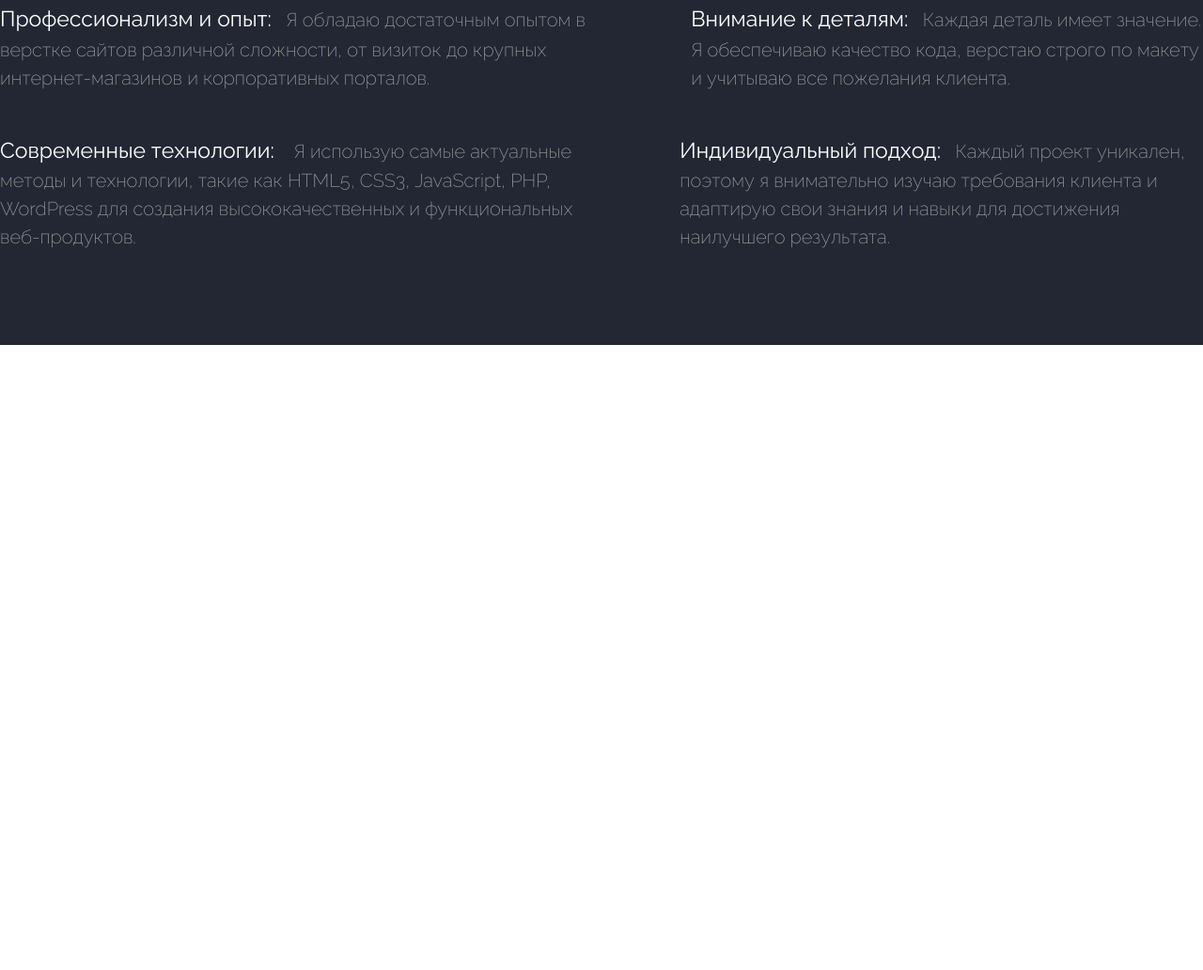
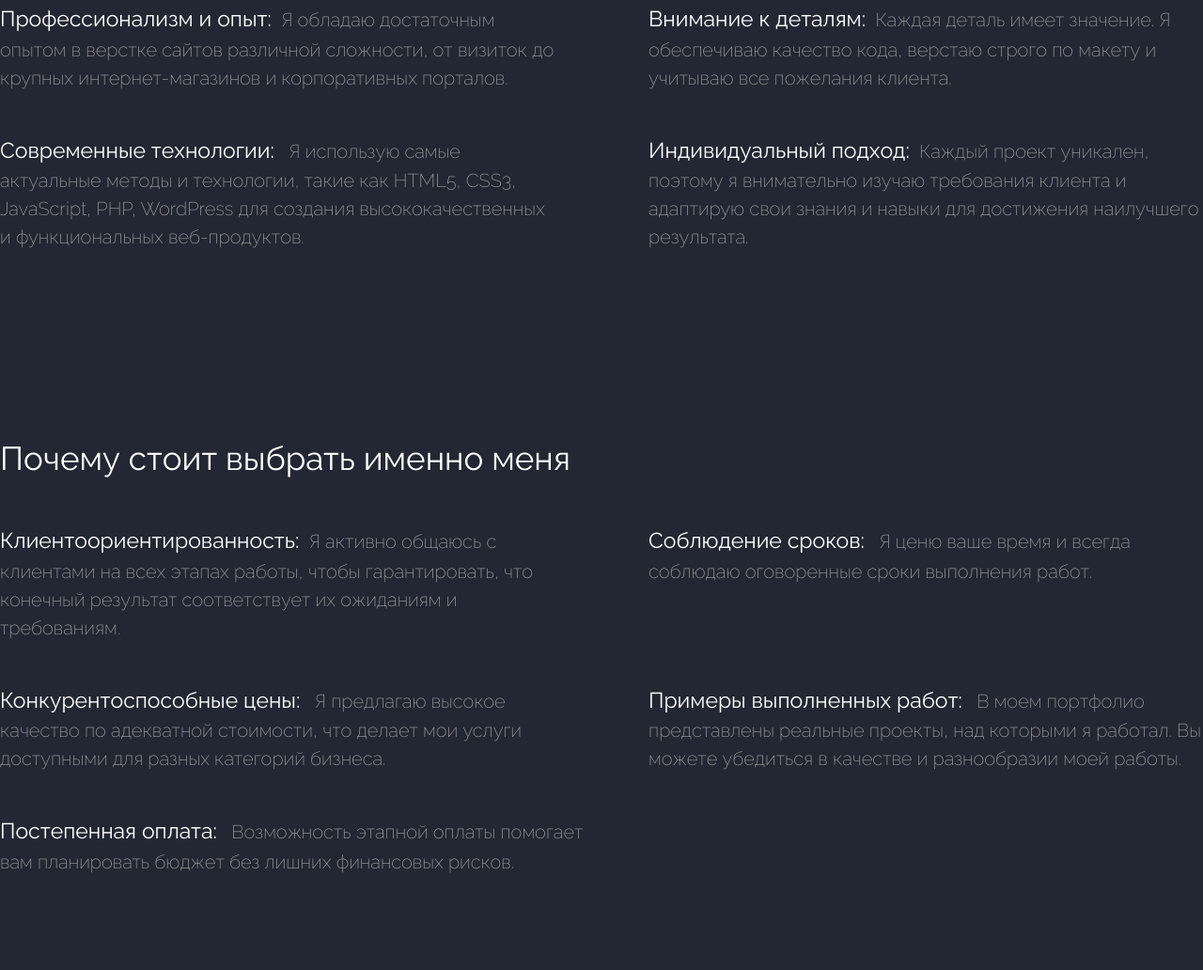
Before and after one commit to Peranidze/mysite.github.io, a plain HTML site: page quality.html in a window 1280 px wide. Shown: the part 1023-2055 px from the top of the page at 94% size. Before the commit the page ends 1390 px from the top, so only its background shows below. Drawn offline with Linux system fonts and the light colour scheme.

Commit message:
new style and html

```diff
--- a/quality.html
+++ b/quality.html
@@ -34,9 +34,9 @@
                             платформах.</p>
                     </div>
                     <div class="block">
-                        <p><span>Кроссбраузерная совместимость:</span> &nbsp;&nbsp;Ваш сайт будет корректно отображаться
+                        <p><span>Кроссбраузерная совместимость:</span> &nbsp;Ваш сайт будет корректно отображаться
                             во всех популярных браузерах, что увеличит его доступность для более широкой аудитории.</p>
-                        <p><span>SEO-оптимизация:</span> &nbsp;&nbsp;Правильная структурированная верстка улучшает
+                        <p><span>SEO-оптимизация:</span> &nbsp;Правильная структурированная верстка улучшает
                             видимость вашего сайта в поисковых системах, что привлекает больше органического трафика.
                         </p>
                     </div>
@@ -46,20 +46,43 @@
                 <h2>Мои достоинства как верстальщика</h2>
                 <div class="block_content">
                     <div class="block">
-                        <p><span>Профессионализм и опыт:</span> &nbsp;&nbsp;Я обладаю достаточным опытом в верстке
+                        <p><span>Профессионализм и опыт:</span> &nbsp;Я обладаю достаточным опытом в верстке
                             сайтов различной сложности, от визиток до крупных интернет-магазинов и корпоративных
                             порталов.</p>
-                        <p><span>Внимание к деталям:</span> &nbsp;&nbsp;Каждая деталь имеет значение. Я обеспечиваю
+                        <p><span>Внимание к деталям:</span> &nbsp;Каждая деталь имеет значение. Я обеспечиваю
                             качество кода, верстаю строго по макету и учитываю все пожелания клиента.</p>
                     </div>
                     <div class="block">
-                        <p><span>Современные технологии:</span> &nbsp;&nbsp; Я использую самые актуальные методы и
+                        <p><span>Современные технологии:</span> &nbsp; Я использую самые актуальные методы и
                             технологии, такие как HTML5, CSS3, JavaScript, PHP, WordPress для
                             создания высококачественных и функциональных веб-продуктов.</p>
-                        <p><span>Индивидуальный подход:</span> &nbsp;&nbsp;Каждый проект уникален, поэтому я внимательно
+                        <p><span>Индивидуальный подход:</span> &nbsp;Каждый проект уникален, поэтому я внимательно
                             изучаю требования клиента и адаптирую свои знания и навыки для достижения наилучшего
                             результата.
                         </p>
+                    </div>
+                </div>
+            </div>
+            <div class="block_advantages">
+                <h2>Почему стоит выбрать именно меня</h2>
+                <div class="block_content">
+                    <div class="block">
+                        <p><span>Клиентоориентированность:</span> &nbsp;Я активно общаюсь с клиентами на всех этапах
+                            работы, чтобы гарантировать, что конечный результат соответствует их ожиданиям и
+                            требованиям.</p>
+                        <p><span>Соблюдение сроков:</span> &nbsp; Я ценю ваше время и всегда соблюдаю оговоренные сроки
+                            выполнения работ.</p>
+                    </div>
+                    <div class="block">
+                        <p><span>Конкурентоспособные цены:</span> &nbsp; Я предлагаю высокое качество по адекватной
+                            стоимости, что делает мои услуги доступными для разных категорий бизнеса.</p>
+                        <p><span>Примеры выполненных работ:</span> &nbsp; В моем портфолио представлены реальные
+                            проекты, над которыми я работал. Вы можете убедиться в качестве и разнообразии моей работы.
+                        </p>
+                    </div>
+                    <div class="block">
+                        <p><span>Постепенная оплата:</span> &nbsp; Возможность этапной оплаты помогает вам планировать
+                            бюджет без лишних финансовых рисков.</p>
                     </div>
                 </div>
             </div>
--- a/style.css
+++ b/style.css
@@ -1440,6 +1440,8 @@ main .wrapper .container .container_content .add_container {
   font-weight: 200;
   border-radius: 15px;
   color: rgb(163, 162, 162);
+  width: 100%;
+  max-width: 650px;
 }
 
 .block_quality .block_content p span,
```
